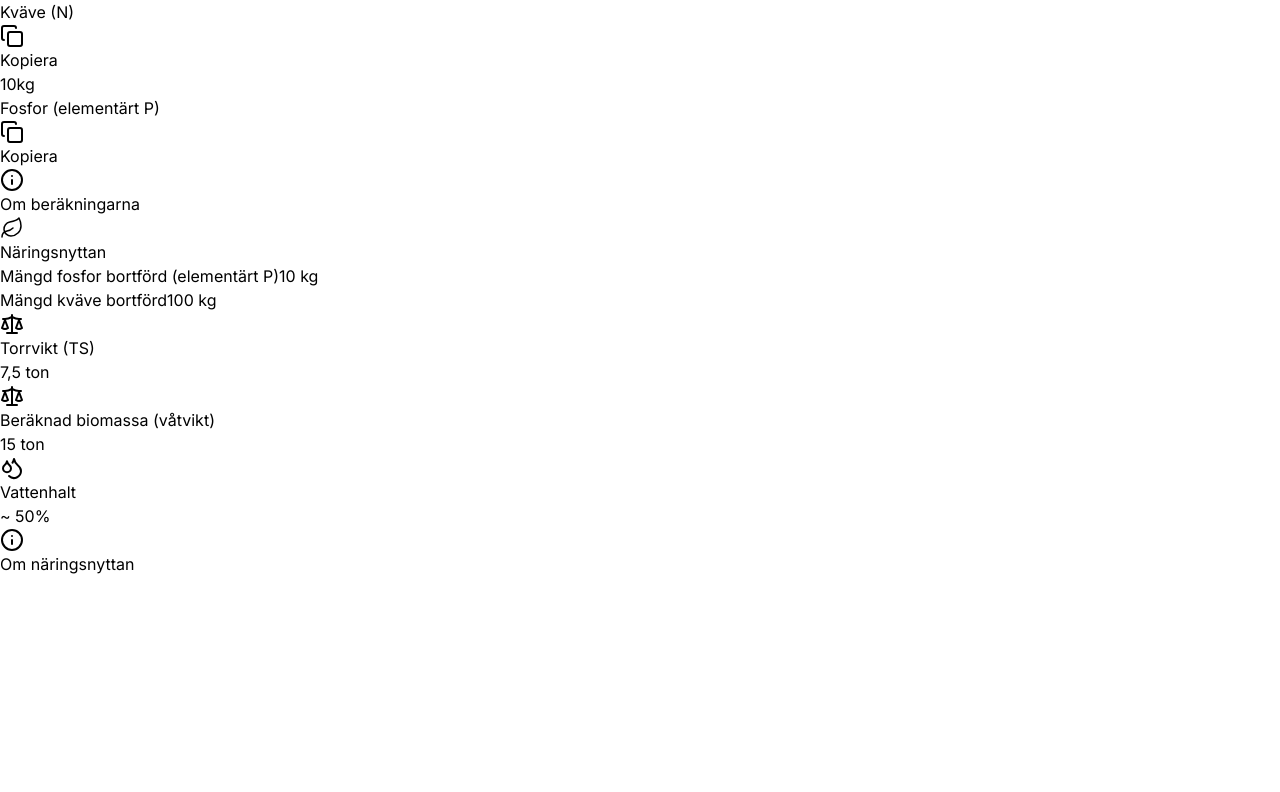
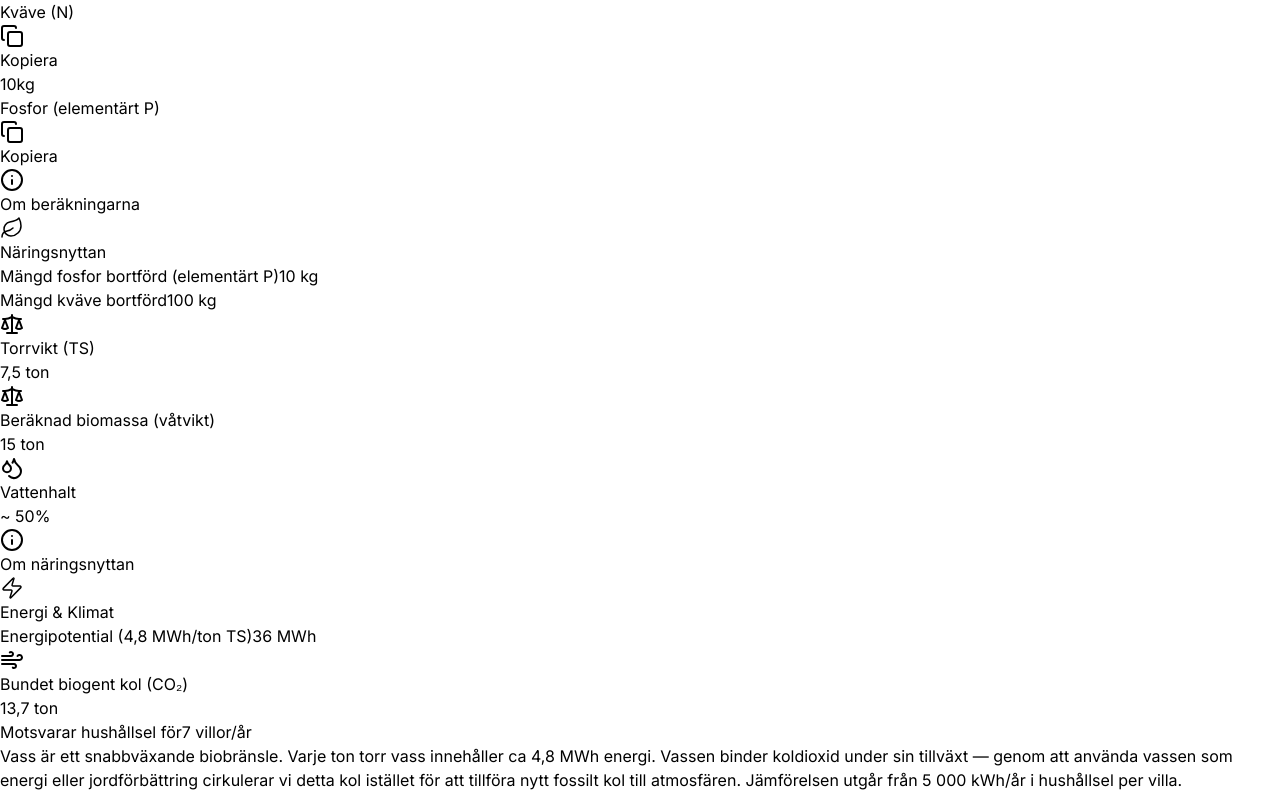
Before and after one commit to aiipraktiken-cmd/vasskalkylator, a React (Vite) app: page / in a window 1280 px wide. Shown: the part 264-1056 px from the top of the page. Before the commit the page ends 840 px from the top, so only its background shows below. Built offline with nearby package versions, Linux system fonts and the light colour scheme.

Commit message:
feat: lägg till Energi & Klimat-panel (energi, CO2, villojämförelse)
Co-Authored-By: Claude Sonnet 4.6 <noreply@anthropic.com>

```diff
--- a/src/App.tsx
+++ b/src/App.tsx
@@ -1,5 +1,5 @@
 import { useState } from 'react'
-import { Sun, Snowflake, Sprout, Droplets, Info, Scale, Copy, Check, Leaf } from 'lucide-react'
+import { Sun, Snowflake, Sprout, Droplets, Info, Scale, Copy, Check, Leaf, Zap, Wind } from 'lucide-react'
 
 type Season = 'summer' | 'winter'
 type Copied = 'nitrogen' | 'phosphorus' | null
@@ -41,6 +41,11 @@ export default function App() {
   const waterContent = isSummer ? WATER_SUMMER : WATER_WINTER
   const dryWeight = ha * TS_SCHABLON
   const wetWeight = dryWeight / (1 - waterContent)
+
+  // Energi & Klimat
+  const energyMWh = dryWeight * 4.8
+  const co2BoundTon = dryWeight * 1.83
+  const housesEquiv = Math.round(energyMWh * 1000 / 5000)
 
   function handleInput(e: React.ChangeEvent<HTMLInputElement>) {
     const val = e.target.value
@@ -305,6 +310,43 @@ export default function App() {
           </div>
         </div>
 
+        {/* Energi & Klimat */}
+        <div className="bg-white rounded-2xl shadow-[0_4px_20px_rgb(0,0,0,0.02)] p-6 mb-6">
+          <div className="flex items-center gap-2 mb-5">
+            <Zap className="w-4 h-4 text-[#4A5D4E]" strokeWidth={1.5} />
+            <h3 className="text-sm font-medium text-[#6B7268] uppercase tracking-wider">Energi &amp; Klimat</h3>
+          </div>
+          <div className="divide-y divide-[#F0F0EC]">
+            <div className="flex items-center justify-between py-3">
+              <span className="text-sm text-[#6B7268]">Energipotential (4,8 MWh/ton TS)</span>
+              <span className="font-medium text-[#2C312E]">
+                {energyMWh.toLocaleString('sv-SE', { maximumFractionDigits: 1 })} MWh
+              </span>
+            </div>
+            <div className="flex items-center justify-between py-3">
+              <div className="flex items-center gap-2 text-[#6B7268]">
+                <Wind className="w-4 h-4 flex-shrink-0" />
+                <span className="text-sm">Bundet biogent kol (CO₂)</span>
+              </div>
+              <span className="font-medium text-[#2C312E]">
+                {co2BoundTon.toLocaleString('sv-SE', { maximumFractionDigits: 1 })} ton
+              </span>
+            </div>
+            <div className="flex items-center justify-between py-3">
+              <span className="text-sm text-[#6B7268]">Motsvarar hushållsel för</span>
+              <span className="font-medium text-[#2C312E]">{housesEquiv.toLocaleString('sv-SE')} villor/år</span>
+            </div>
+          </div>
+          <div className="mt-5">
+            <p className="text-xs text-[#8E948C] leading-relaxed">
+              Vass är ett snabbväxande biobränsle. Varje ton torr vass innehåller ca 4,8 MWh energi.
+              Vassen binder koldioxid under sin tillväxt — genom att använda vassen som energi eller
+              jordförbättring cirkulerar vi detta kol istället för att tillföra nytt fossilt kol till atmosfären.
+              Jämförelsen utgår från 5 000 kWh/år i hushållsel per villa.
+            </p>
+          </div>
+        </div>
+
       </div>
     </div>
   )
```
